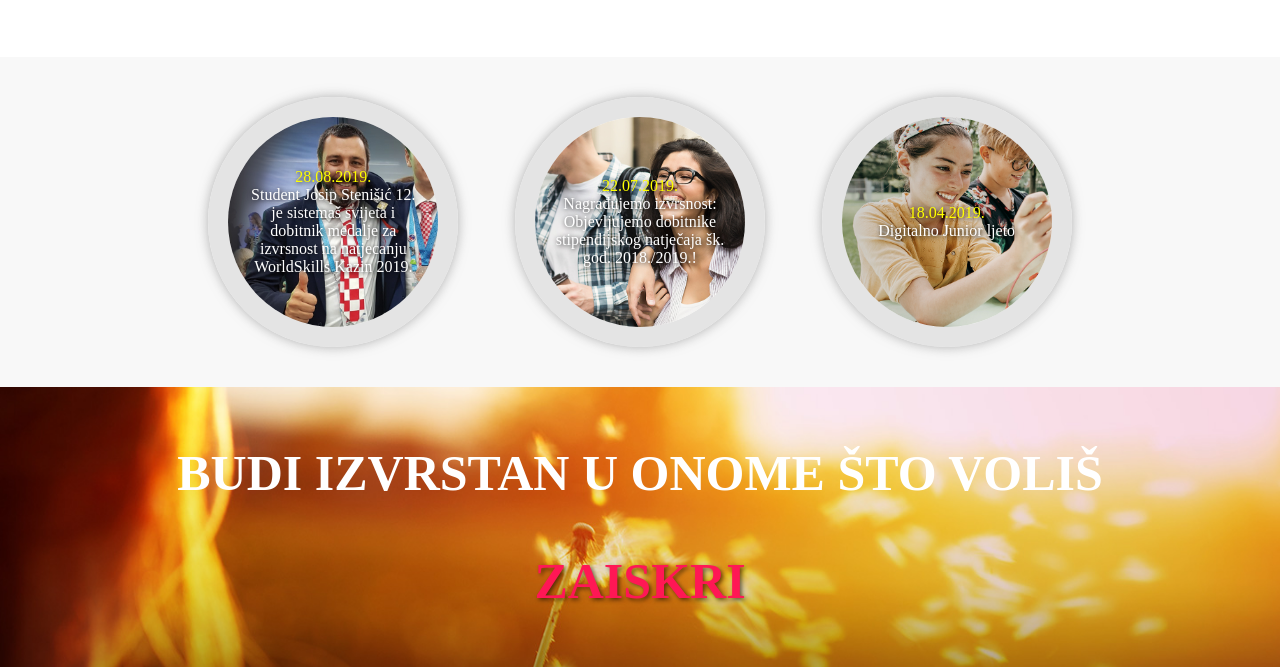
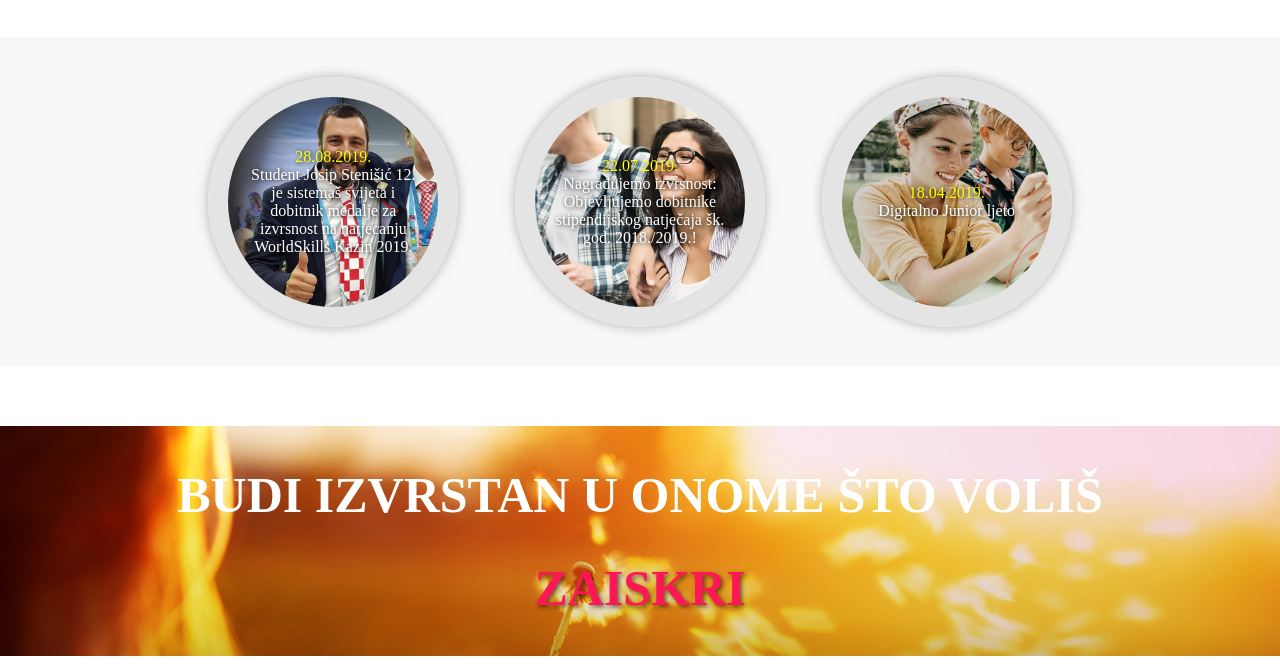
Before and after one commit to AdrianBusak/SUPIT-Projekt, a website: page pages/news/components/dashboard-news.html in a window 1280 px wide. Shown: the part 140-811 px from the top of the page. Drawn offline with Linux system fonts and the light colour scheme.

Commit message:
lower the height of footer to fit for the page news

```diff
--- a/common-components/footer/footer.css
+++ b/common-components/footer/footer.css
@@ -11,7 +11,7 @@ footer{
     justify-content: center;
     align-items: center;
     flex-direction: column;
-    height: 280px;
+    height: 230px;
     width: 100%;
     margin: 0;
     padding: 0px;
@@ -25,7 +25,7 @@ footer h2{
 footer .first-title{
     font-size: 50px;
     color: white;
-    margin-bottom: 50px;
+    margin-bottom: 35px;
     text-transform: uppercase;
 }
 
--- a/pages/about/components/dashboard-about.css
+++ b/pages/about/components/dashboard-about.css
@@ -256,5 +256,5 @@ width: 100%;
 }
 
 footer iframe{
-    height: 280px;
+    height: 230px;
 }
--- a/pages/news/components/dashboard-news.css
+++ b/pages/news/components/dashboard-news.css
@@ -24,11 +24,13 @@ iframe{            /*iframe header */
 }
 
 footer{
+    position: fixed;
+    width: 100%;
     bottom: 0;
 }
 
 footer iframe{
-    height: 280px;
+    height: 230px;
 }
 
 main{
@@ -59,7 +61,7 @@ main .title h1{
     align-items: center;
     background-color: rgba(242, 242, 242, 0.57);
     padding: 40px 180px;
-    margin-top: 60px;
+    margin-top: 40px;
 }
 
 .content .news-box{
```
